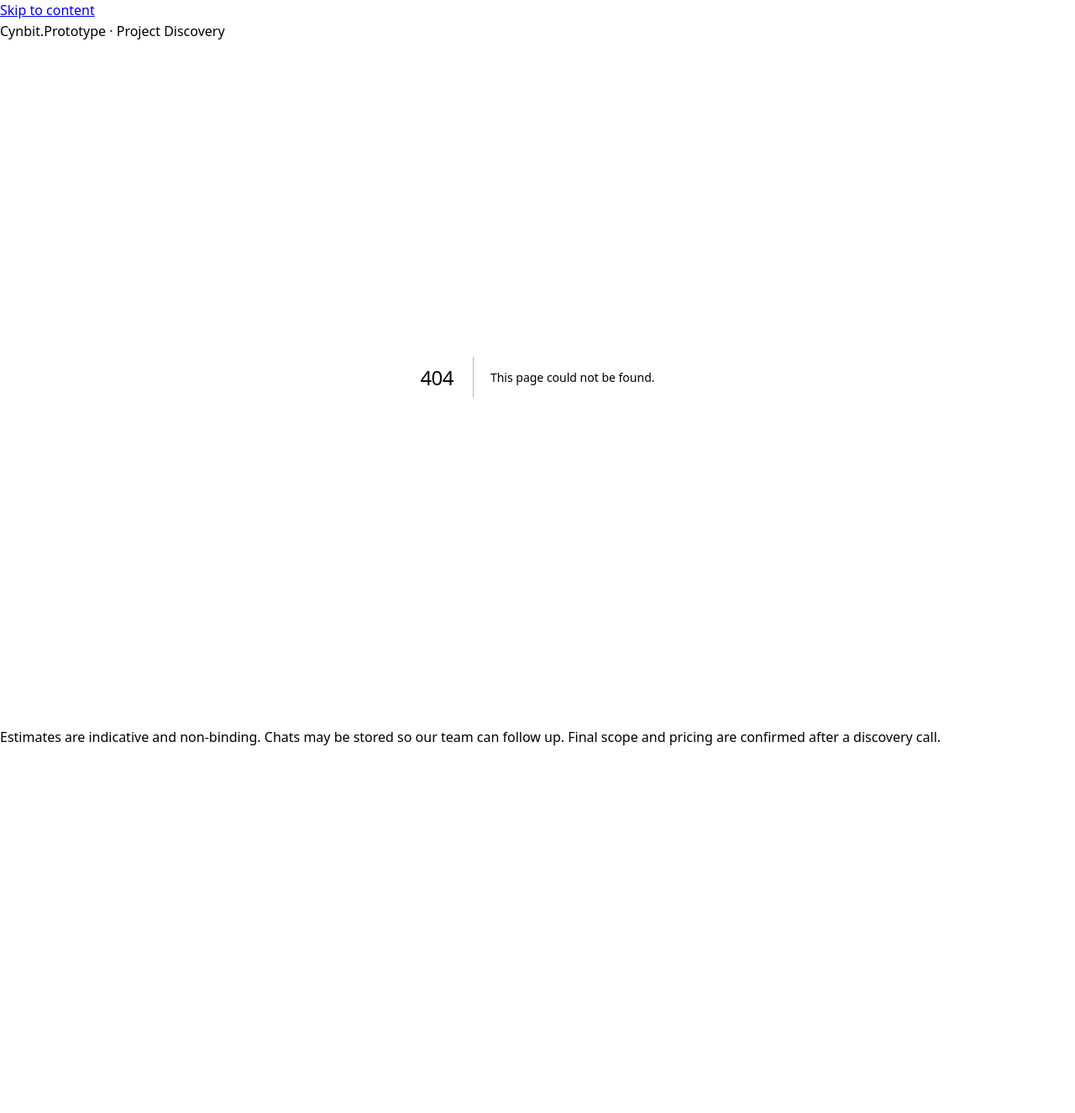
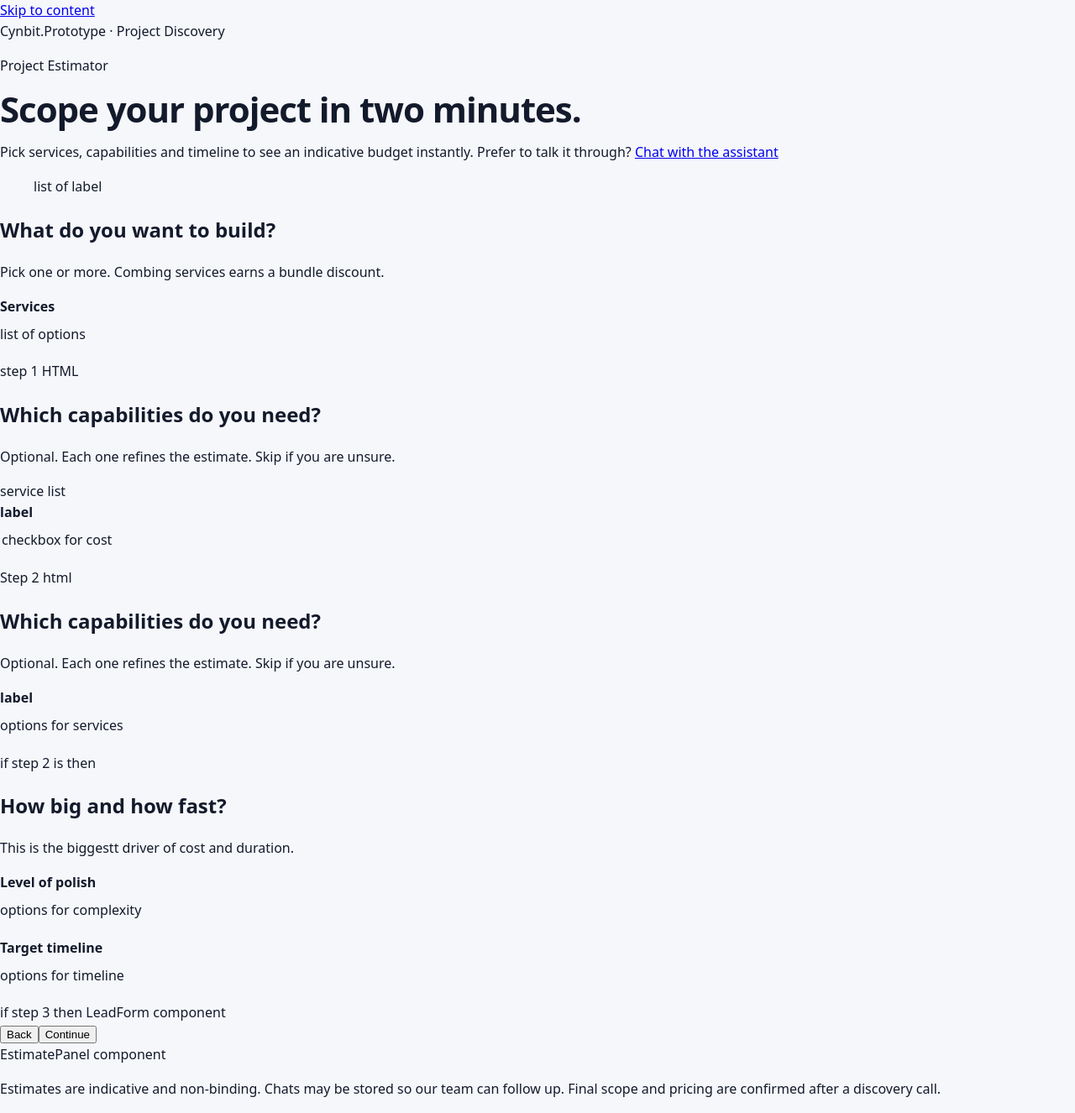
Before and after one commit to deepakdevfile/BuildScope-Assistant, a Next.js app: page /estimate in a window 1280 px wide. Before the commit this address had no page. Shown: the whole page at 84% size. Before the commit the page ends 906 px from the top, so only its background shows below. Built offline with nearby package versions, Linux system fonts and the light colour scheme.

Commit message:
C14: Build `estimate` page
1. Build the estiamte page
2. Build the structure of estimate componenet

```diff
--- /dev/null
+++ b/app/estimate/page.tsx
@@ -0,0 +1,17 @@
+import Link from "next/link";
+import Estimator from "@/components/Estimator";
+
+export default function EstimatePage(){
+    return (
+        <>
+            <section>
+                <p>Project Estimator</p>
+                <h1>Scope your project in two minutes.</h1>
+                <p>
+                    Pick services, capabilities and timeline to see an indicative budget instantly. Prefer to talk it through? <Link href="/">Chat with the assistant</Link>
+                </p>
+            </section>
+            <Estimator />
+        </>
+    )
+}
--- /dev/null
+++ b/components/Estimator.tsx
@@ -0,0 +1,74 @@
+'use client';
+
+
+
+
+export default function Estimator(){
+    return (
+      <div>
+        <section>
+          <ol>list of label</ol>
+
+          <div>
+            <>
+              <h2>What do you want to build?</h2>
+              <p>Pick one or more. Combing services earns a bundle discount.</p>
+              <fieldset>
+                <legend>Services</legend>
+                <div>list of options</div>
+              </fieldset>
+            </>
+          </div>
+
+          <>
+            step 1 HTML
+            <h2>Which capabilities do you need?</h2>
+            <p>
+              Optional. Each one refines the estimate. Skip if you are unsure.
+            </p>
+            service list
+            <fieldset>
+              <legend>label</legend>
+              <div>
+                <option value="">checkbox for cost</option>
+              </div>
+            </fieldset>
+          </>
+
+          <>
+            Step 2 html
+            <h2>Which capabilities do you need?</h2>
+            <p>
+              Optional. Each one refines the estimate. Skip if you are unsure.
+            </p>
+            <fieldset>
+              <legend>label</legend>
+              <div>options for services</div>
+            </fieldset>
+          </>
+
+          <>
+            if step 2 is then
+            <h2>How big and how fast?</h2>
+            <p>This is the biggestt driver of cost and duration. </p>
+            <fieldset>
+              <legend>Level of polish</legend>
+              <div>options for complexity</div>
+            </fieldset>
+            <fieldset>
+              <legend>Target timeline</legend>
+              <div>options for timeline</div>
+            </fieldset>
+            if step 3 then LeadForm component
+          </>
+
+          <div>
+            <button>Back</button>
+            <button>Continue</button>
+          </div>
+        </section>
+
+        EstimatePanel component
+      </div>
+    );
+}
```
